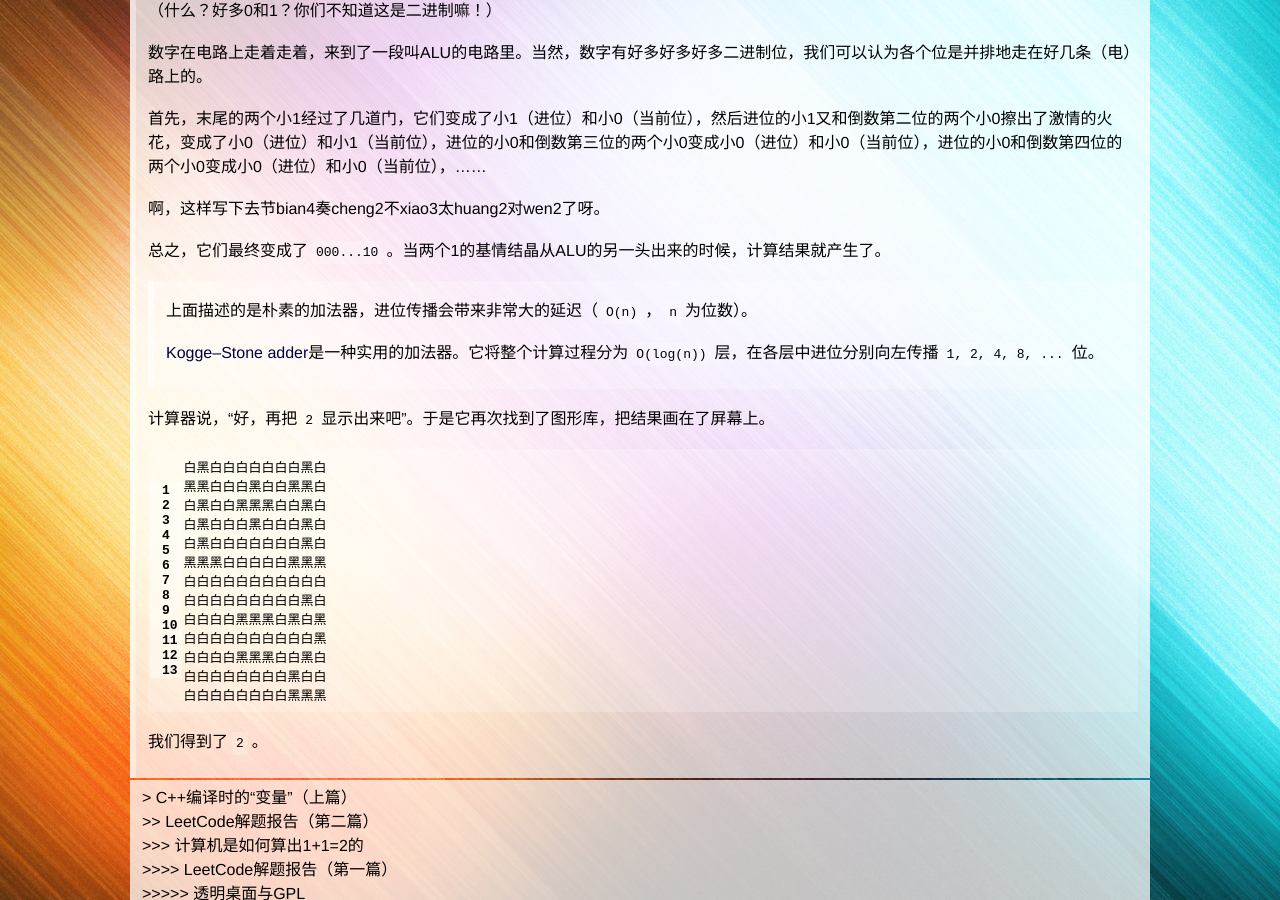
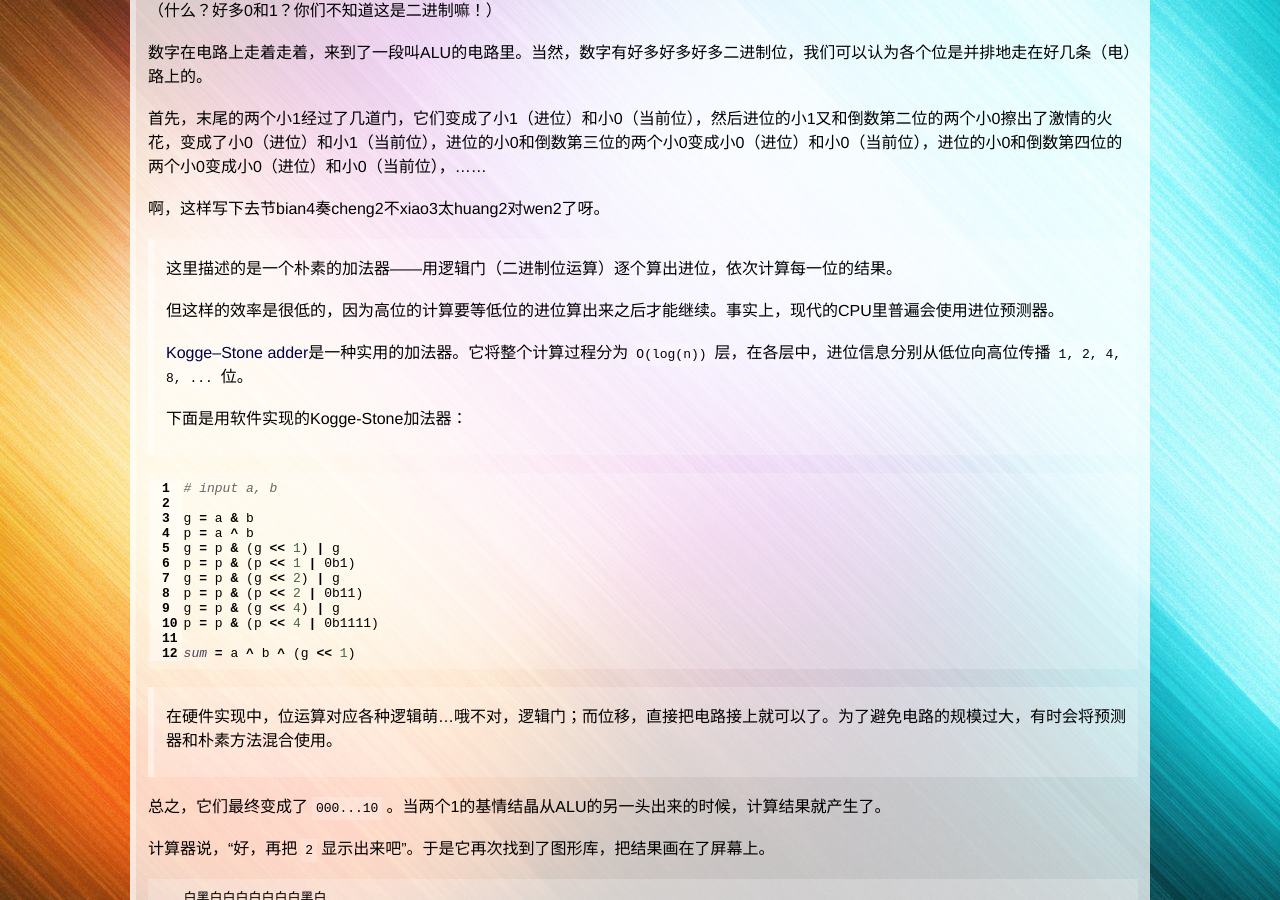
Before and after one commit to hczhcz/hczhcz.github.io, a Jekyll site: the page built from _posts/2015-04-27-how-does-the-computer-calculate-1-plus-1.md, in a window 1280 px wide and 900 px high, scrolled down 1689 px. Built offline with Jekyll 4.4.1, drawn with Linux system fonts in a browser that asks for light colours.

Commit message:
update post

```diff
--- a/_posts/2015-04-27-how-does-the-computer-calculate-1-plus-1.md
+++ b/_posts/2015-04-27-how-does-the-computer-calculate-1-plus-1.md
@@ -83,11 +83,32 @@ CPU看到这条指令，很快明白了要做的事，把之前计算器获得
 
 啊，这样写下去节bian4奏cheng2不xiao3太huang2对wen2了呀。
 
+> 这里描述的是一个朴素的加法器——用逻辑门（二进制位运算）逐个算出进位，依次计算每一位的结果。
+>
+> 但这样的效率是很低的，因为高位的计算要等低位的进位算出来之后才能继续。事实上，现代的CPU里普遍会使用进位预测器。
+>
+> [Kogge–Stone adder](http://en.wikipedia.org/wiki/Kogge%E2%80%93Stone_adder)是一种实用的加法器。它将整个计算过程分为`O(log(n))`层，在各层中，进位信息分别从低位向高位传播`1, 2, 4, 8, ...`位。
+>
+> 下面是用软件实现的Kogge-Stone加法器：
+
+{% highlight python linenos %}
+# input a, b
+
+g = a & b
+p = a ^ b
+g = p & (g << 1) | g
+p = p & (p << 1 | 0b1)
+g = p & (g << 2) | g
+p = p & (p << 2 | 0b11)
+g = p & (g << 4) | g
+p = p & (p << 4 | 0b1111)
+
+sum = a ^ b ^ (g << 1)
+{% endhighlight %}
+
+> 在硬件实现中，位运算对应各种逻辑萌…哦不对，逻辑门；而位移，直接把电路接上就可以了。为了避免电路的规模过大，有时会将预测器和朴素方法混合使用。
+
 总之，它们最终变成了`000...10`。当两个1的基情结晶从ALU的另一头出来的时候，计算结果就产生了。
-
-> 上面描述的是朴素的加法器，进位传播会带来非常大的延迟（`O(n)`，`n`为位数）。
->
-> [Kogge–Stone adder](http://en.wikipedia.org/wiki/Kogge%E2%80%93Stone_adder)是一种实用的加法器。它将整个计算过程分为`O(log(n))`层，在各层中进位分别向左传播`1, 2, 4, 8, ...`位。
 
 计算器说，“好，再把`2`显示出来吧”。于是它再次找到了图形库，把结果画在了屏幕上。
 
```
